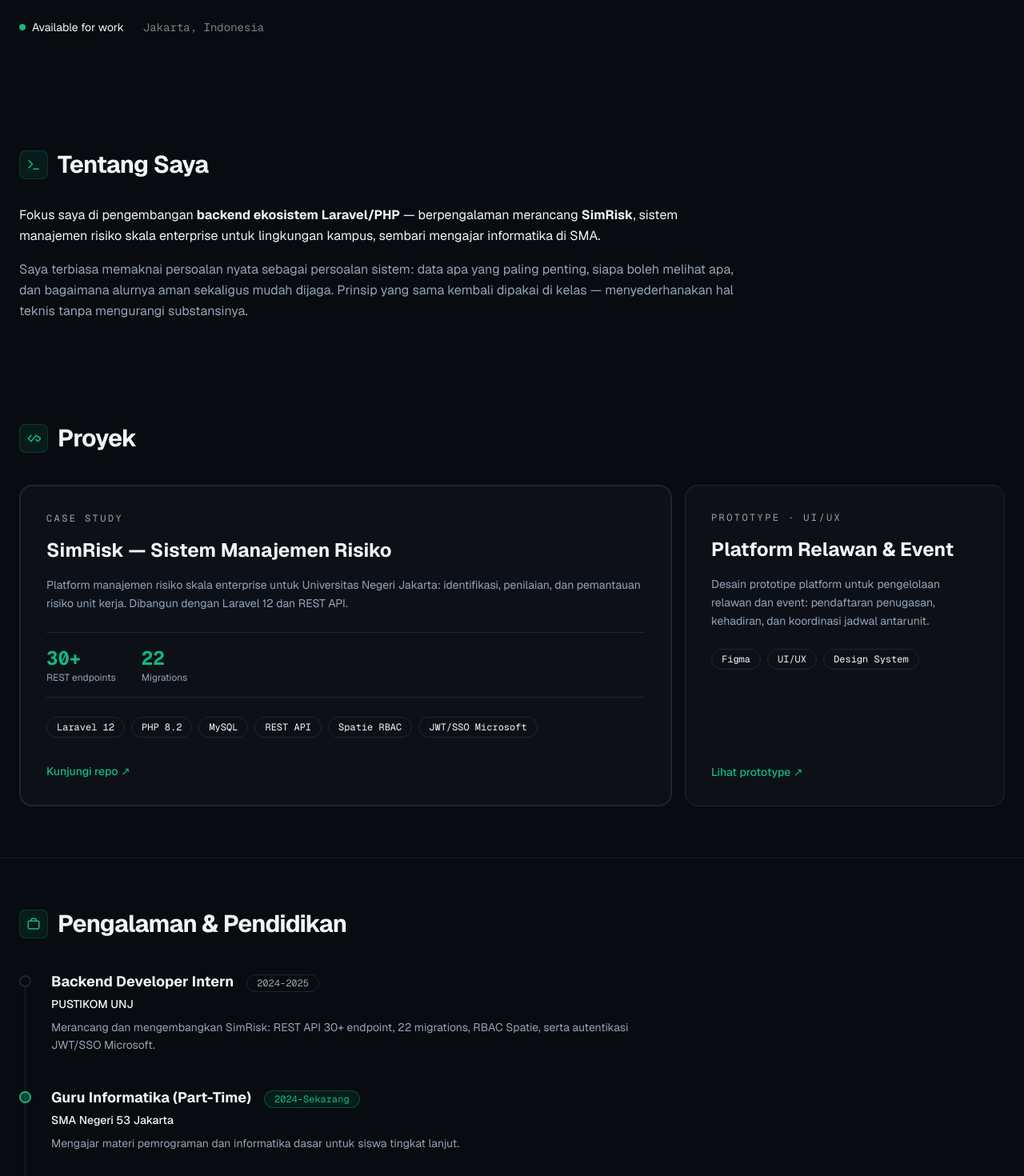
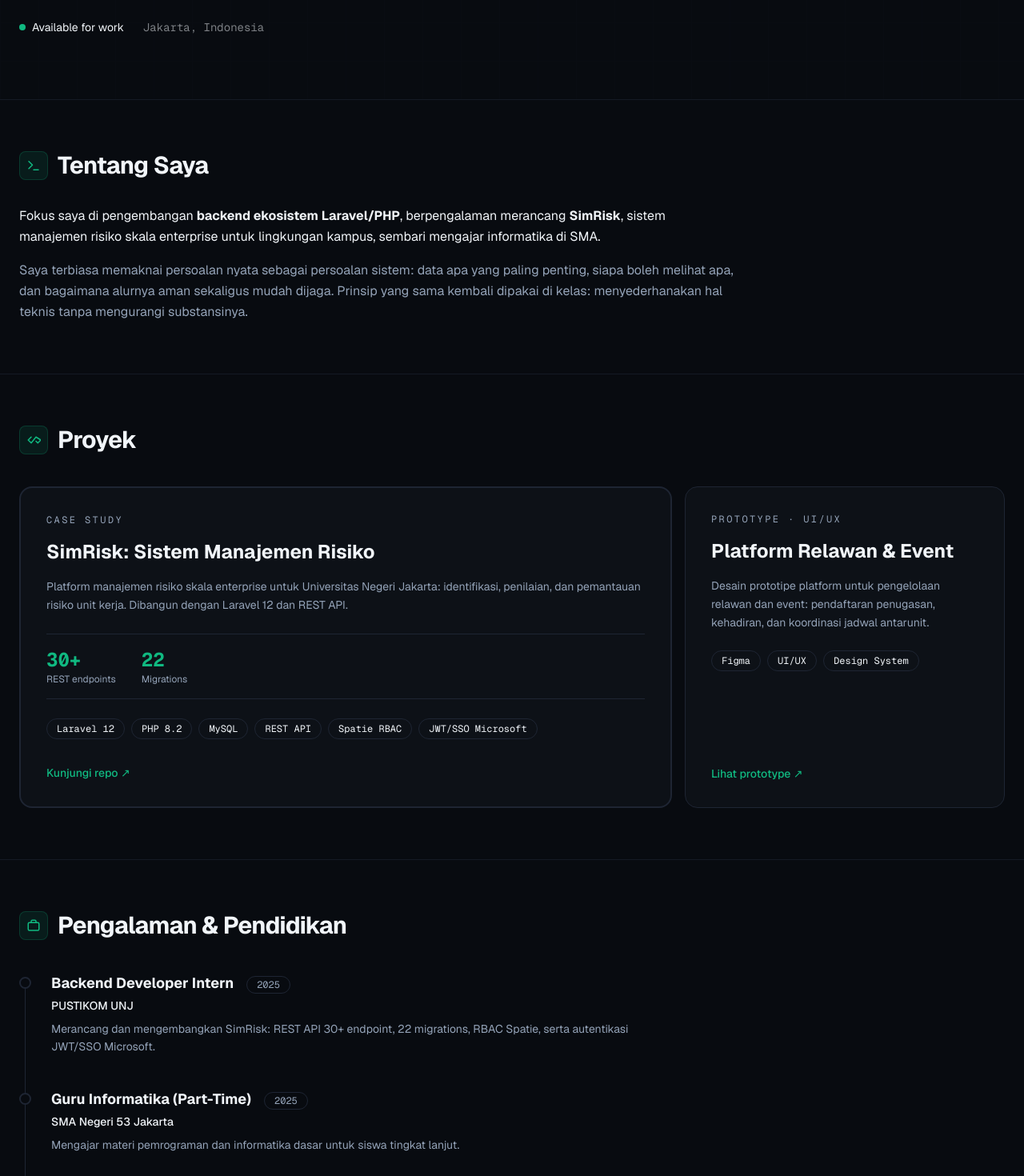
Before and after one commit to genta3131/portofolio-v1, a Next.js app: page / in a window 1280 px wide. Shown: the part 500-1970 px from the top of the page at 80% size. Built offline with nearby package versions, Linux system fonts and the light colour scheme.

Commit message:
ipdate profil

```diff
--- a/components/about-intro.tsx
+++ b/components/about-intro.tsx
@@ -1,7 +1,8 @@
 /** Tentang Saya — bio singkat (tanpa mengulang identitas yang sudah di hero). */
 export function AboutIntro() {
   return (
-    <section id="tentang" className="mx-auto max-w-[100rem] px-6 pb-16 pt-16">
+    <section id="tentang" className="border-b border-dark-border/60">
+      <div className="mx-auto max-w-[100rem] px-6 pb-16 pt-16">
         <div className="flex items-center gap-3">
           <span className="rounded-lg border border-accent-emerald/20 bg-accent-emerald/10 p-2">
             <svg width="18" height="18" viewBox="0 0 24 24" fill="none" stroke="currentColor" strokeWidth="2" strokeLinecap="round" strokeLinejoin="round" className="text-accent-emerald">
@@ -17,7 +18,7 @@ export function AboutIntro() {
         <div className="mt-8 max-w-4xl space-y-4 text-base leading-relaxed text-foreground">
           <p>
             Fokus saya di pengembangan <strong>backend ekosistem
-          Laravel/PHP</strong> — berpengalaman merancang <strong>SimRisk</strong>,
+            Laravel/PHP</strong>, berpengalaman merancang <strong>SimRisk</strong>,
             sistem manajemen risiko skala enterprise untuk lingkungan kampus,
             sembari mengajar informatika di SMA.
           </p>
@@ -25,8 +26,9 @@ export function AboutIntro() {
             Saya terbiasa memaknai persoalan nyata sebagai persoalan sistem: data
             apa yang paling penting, siapa boleh melihat apa, dan bagaimana
             alurnya aman sekaligus mudah dijaga. Prinsip yang sama kembali dipakai
-          di kelas — menyederhanakan hal teknis tanpa mengurangi substansinya.
+            di kelas: menyederhanakan hal teknis tanpa mengurangi substansinya.
           </p>
+        </div>
       </div>
     </section>
   );
--- a/components/experience.tsx
+++ b/components/experience.tsx
@@ -2,7 +2,7 @@ const experience = [
   {
     role: "Backend Developer Intern",
     org: "PUSTIKOM UNJ",
-    period: "2024–2025",
+    period: "2025",
     detail:
       "Merancang dan mengembangkan SimRisk: REST API 30+ endpoint, 22 migrations, RBAC Spatie, serta autentikasi JWT/SSO Microsoft.",
     current: false,
@@ -10,10 +10,10 @@ const experience = [
   {
     role: "Guru Informatika (Part-Time)",
     org: "SMA Negeri 53 Jakarta",
-    period: "2024–Sekarang",
+    period: "2025",
     detail:
       "Mengajar materi pemrograman dan informatika dasar untuk siswa tingkat lanjut.",
-    current: true,
+    current: false,
   },
   {
     role: "UI/UX Designer",
@@ -26,7 +26,7 @@ const experience = [
   {
     role: "S1 Pendidikan Informatika",
     org: "Universitas Negeri Jakarta",
-    period: "2020–2025",
+    period: "2022–2026",
     detail:
       "Fokus pada pengembangan perangkat lunak dan sistem informasi; lulus dengan proyek akhir berupa sistem manajemen risiko.",
     current: false,
--- a/components/hero.tsx
+++ b/components/hero.tsx
@@ -4,7 +4,7 @@ export function Hero() {
   return (
     <section
       id="beranda"
-      className="relative overflow-hidden bg-dark text-dark-foreground"
+      className="relative overflow-hidden border-b border-dark-border/60 bg-dark text-dark-foreground"
     >
       {/* grid halus ala dev, tanpa glow */}
       <div
--- a/components/site-footer.tsx
+++ b/components/site-footer.tsx
@@ -9,7 +9,7 @@ const navLinks = [
 /** Kontak + footer gelap: marquee nama & strip gradient (palet genta). */
 export function SiteFooter() {
   return (
-    <footer id="kontak" className="relative overflow-hidden bg-dark text-dark-foreground">
+    <footer id="kontak" className="relative overflow-hidden border-t border-dark-border/60 bg-dark text-dark-foreground">
       <div className="mx-auto grid max-w-[100rem] gap-12 px-6 pb-16 pt-20 md:grid-cols-2">
         <div>
           <p className="font-mono text-xs uppercase tracking-[0.2em] text-accent-emerald">
@@ -20,7 +20,7 @@ export function SiteFooter() {
           </h2>
           <p className="mt-6 max-w-md text-base leading-relaxed text-dark-foreground/70">
             Diskusi soal backend, Laravel, sistem manajemen risiko, atau ajakan
-            berguru informatika — kirim email atau sapa lewat GitHub.
+            berguru informatika, kirim email atau sapa lewat GitHub.
           </p>
           <a
             href="mailto:gentaabdi31@gmail.com"
--- a/components/skills.tsx
+++ b/components/skills.tsx
@@ -34,7 +34,7 @@ const skills = [
   {
     title: "Komunikasi Teknis",
     description:
-      "Terbiasa menjelaskan materi teknis ke audiens awal — dari ruang kelas sampai dokumentasi proyek.",
+      "Terbiasa menjelaskan materi teknis ke audiens awal, dari ruang kelas sampai dokumentasi proyek.",
     stack: ["Mengajar", "Public speaking", "Dokumentasi"],
     tiles: ["TR", "PS", "DO"],
     span: "",
--- a/components/works.tsx
+++ b/components/works.tsx
@@ -1,7 +1,7 @@
 const works = [
   {
     kind: "Case Study",
-    title: "SimRisk — Sistem Manajemen Risiko",
+    title: "SimRisk: Sistem Manajemen Risiko",
     description:
       "Platform manajemen risiko skala enterprise untuk Universitas Negeri Jakarta: identifikasi, penilaian, dan pemantauan risiko unit kerja. Dibangun dengan Laravel 12 dan REST API.",
     stack: [
```
Lines whose indentation alone changed are shown as unchanged.
